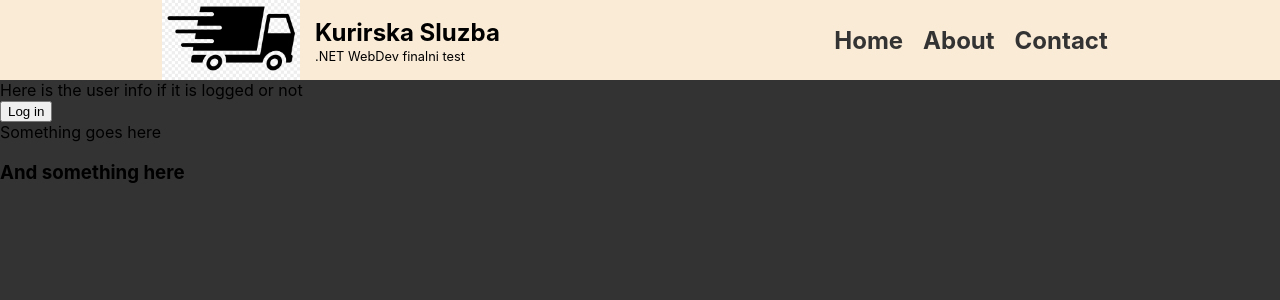
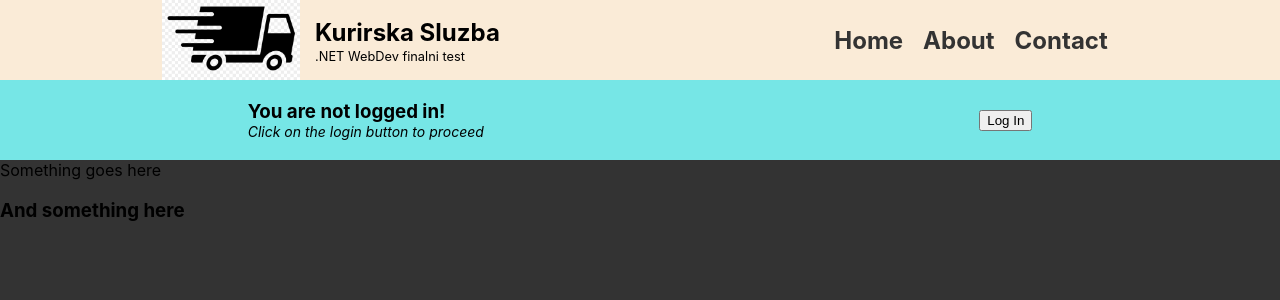
Before and after one commit to Bojan2111/finalni-client, a React (Create React App) app: page / in a window 1280 px wide. Shown: the top 300 px of the page. Built offline with nearby package versions, Linux system fonts and the light colour scheme.

Commit message:
Add user logged in status section and handlers

```diff
--- a/src/components/user/LoginForm.js
+++ b/src/components/user/LoginForm.js
@@ -52,16 +52,21 @@ const LoginForm = (props) => {
   }`;
 
   return (
+    <div className={classes["login-container"]}>
       <form onSubmit={confirmHandler}>
         <div className={usernameControlClasses}>
           <label htmlFor="username">Userame</label>
           <input type="text" id="username" ref={usernameInputRef} />
-        {!formInputsValidity.username && <p>Please enter a valid username!</p>}
+          {!formInputsValidity.username && (
+            <p>Please enter a valid username!</p>
+          )}
         </div>
         <div className={passwordControlClasses}>
           <label htmlFor="password">Password</label>
           <input type="password" id="password" ref={passwordInputRef} />
-        {!formInputsValidity.password && <p>Please enter a valid password!</p>}
+          {!formInputsValidity.password && (
+            <p>Please enter a valid password!</p>
+          )}
         </div>
         <div className={classes.actions}>
           <button type="button" onClick={props.onCancel}>
@@ -70,6 +75,25 @@ const LoginForm = (props) => {
           <button className={classes.submit}>Confirm</button>
         </div>
       </form>
+      {!props.isRegistered && (
+        <div className={classes.info}>
+          <h3 className={classes["info--title"]}>Not registered yet?</h3>
+          <p>Just click on "Register" tab and fill out the form.</p>
+          <p>
+            It's completely <span className={classes["info--free"]}>free!</span>
+          </p>
+        </div>
+      )}
+      {props.isRegistered && (
+        <div className={classes.info}>
+          <h3 className={classes["info--title"]}>You can now log in!</h3>
+          <p>
+            Fill in the username and password you just entered in register form
+            to continue!
+          </p>
+        </div>
+      )}
+    </div>
   );
 };
 
--- a/src/components/user/LoginForm.module.css
+++ b/src/components/user/LoginForm.module.css
@@ -1,3 +1,8 @@
+.login-container {
+  display: flex;
+  justify-content: space-evenly;
+}
+
 .form {
   margin: 1rem 0;
   height: 19rem;
@@ -62,3 +67,24 @@
   border-color: #aa0b20;
   background-color: #ffeff1;
 }
+
+.info {
+  margin-left: 6px;
+}
+
+.info--title {
+  text-align: center;
+}
+
+.info p {
+  margin: 0;
+  padding: 0;
+  font-size: 14px;
+}
+
+.info--free {
+  color: #aa0b20;
+  text-decoration: underline;
+  text-transform: uppercase;
+  font-weight: bold;
+}
--- a/src/components/user/UserHeader.js
+++ b/src/components/user/UserHeader.js
@@ -1,11 +1,24 @@
 import React, { useState } from "react";
 import UserLogin from "./UserLogin";
+import classes from "./UserHeader.module.css";
 
 const UserHeader = () => {
   const [showLogin, setShowLogin] = useState(false);
+  const [isLoggedIn, setIsLoggedIn] = useState(false);
+  const [username, setUsername] = useState("");
 
   const loginBtnHandler = () => {
     setShowLogin(true);
+  };
+
+  const userLogInStatusHandler = (username) => {
+    setUsername(username);
+    setIsLoggedIn(true);
+  };
+
+  const userLogOutStatusHandler = () => {
+    setUsername("");
+    setIsLoggedIn(false);
   };
 
   const closeLoginHandler = () => {
@@ -13,10 +26,25 @@ const UserHeader = () => {
   };
 
   return (
-    <div>
-      <div>Here is the user info if it is logged or not</div>
-      <button onClick={loginBtnHandler}>Log in</button>
-      {showLogin && <UserLogin onClose={closeLoginHandler} />}
+    <div className={classes["user-header-container"]}>
+      <div>
+        <h3 className={classes["user-title"]}>
+          {isLoggedIn ? `Welcome ${username}` : "You are not logged in"}!
+        </h3>
+        {!isLoggedIn && (
+          <p className={classes["not-logged-in-text"]}>
+            Click on the login button to proceed
+          </p>
+        )}
+      </div>
+      {!isLoggedIn && <button onClick={loginBtnHandler}>Log In</button>}
+      {isLoggedIn && <button onClick={userLogOutStatusHandler}>Log Out</button>}
+      {showLogin && (
+        <UserLogin
+          onLogin={userLogInStatusHandler}
+          onClose={closeLoginHandler}
+        />
+      )}
     </div>
   );
 };
--- /dev/null
+++ b/src/components/user/UserHeader.module.css
@@ -0,0 +1,18 @@
+.user-header-container {
+  width: 100vw;
+  height: 80px;
+  display: flex;
+  justify-content: space-around;
+  align-items: center;
+  background-color: rgb(118, 230, 230);
+}
+
+.user-title, .not-logged-in-text {
+  margin: 0;
+  padding: 0;
+}
+
+.not-logged-in-text {
+  font-size: 14px;
+  font-style: italic;
+}
--- a/src/components/user/UserLogin.js
+++ b/src/components/user/UserLogin.js
@@ -5,8 +5,9 @@ import LoginForm from "./LoginForm";
 import RegisterForm from "./RegisterForm";
 
 const UserLogin = (props) => {
+  const [isLoginFormShown, setIsLoginFormShown] = useState(true);
   const [isRegisterFormShown, setIsRegisterFormShown] = useState(false);
-  const [isLoginFormShown, setIsLoginFormShown] = useState(true);
+  const [isRegisterSuccess, setIsRegisterSuccess] = useState(false);
 
   const showLoginHandler = () => {
     setIsRegisterFormShown(false);
@@ -24,6 +25,8 @@ const UserLogin = (props) => {
         `Username: ${userData.username}\n` +
         `Password: ${userData.password}`
     );
+    props.onLogin(userData.username);
+    props.onClose();
   };
 
   const confirmRegisterHandler = (userData) => {
@@ -34,6 +37,9 @@ const UserLogin = (props) => {
         Password: ${userData.password}
         Confirmed password: ${userData.repeatPassword}`
     );
+    setIsRegisterSuccess(true);
+    setIsLoginFormShown(true);
+    setIsRegisterFormShown(false);
   };
 
   return (
@@ -50,7 +56,11 @@ const UserLogin = (props) => {
         />
       )}
       {isLoginFormShown && (
-        <LoginForm onConfirm={confirmLoginHandler} onCancel={props.onClose} />
+        <LoginForm
+          onConfirm={confirmLoginHandler}
+          onCancel={props.onClose}
+          isRegistered={isRegisterSuccess}
+        />
       )}
     </Modal>
   );
```
Lines whose indentation alone changed are shown as unchanged.
